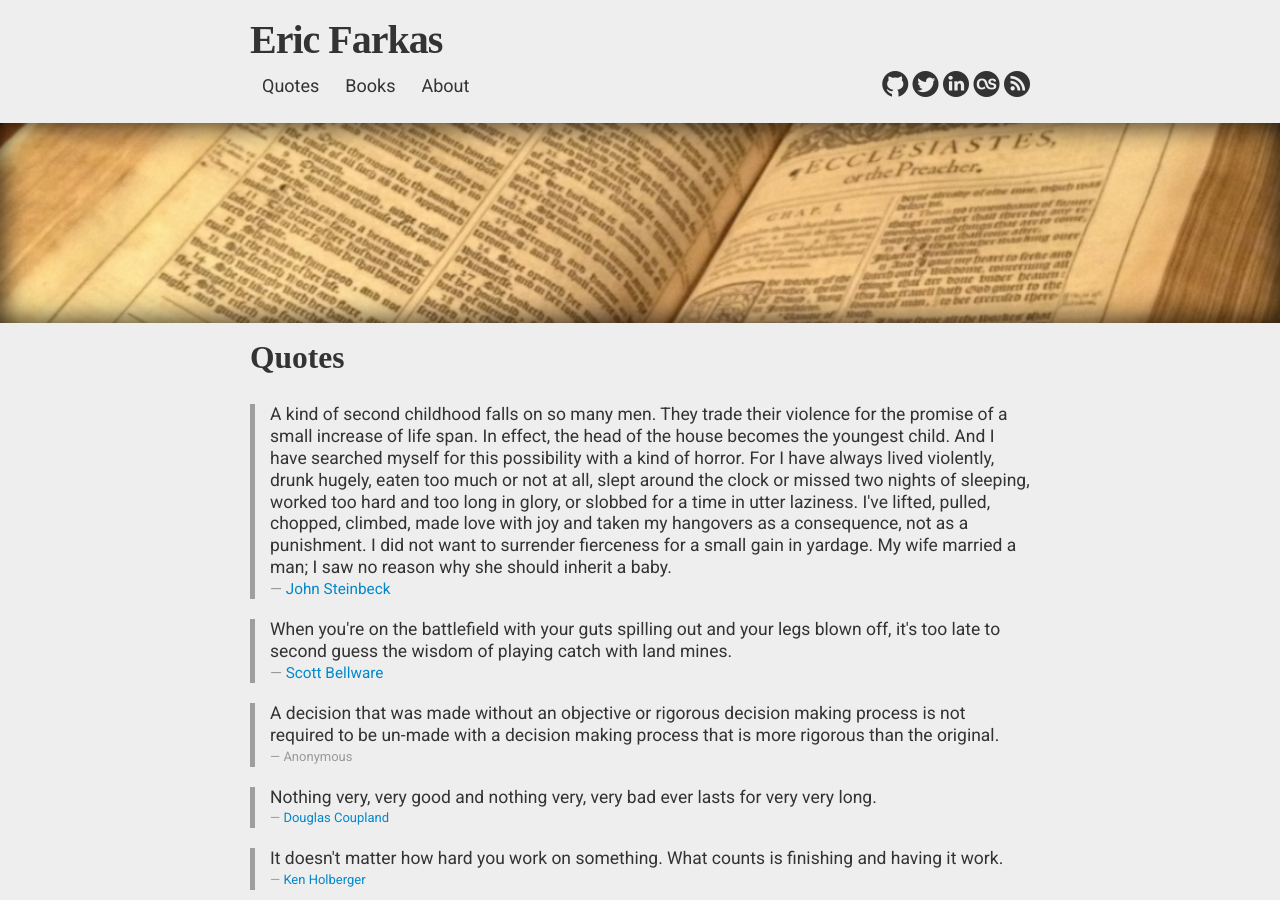
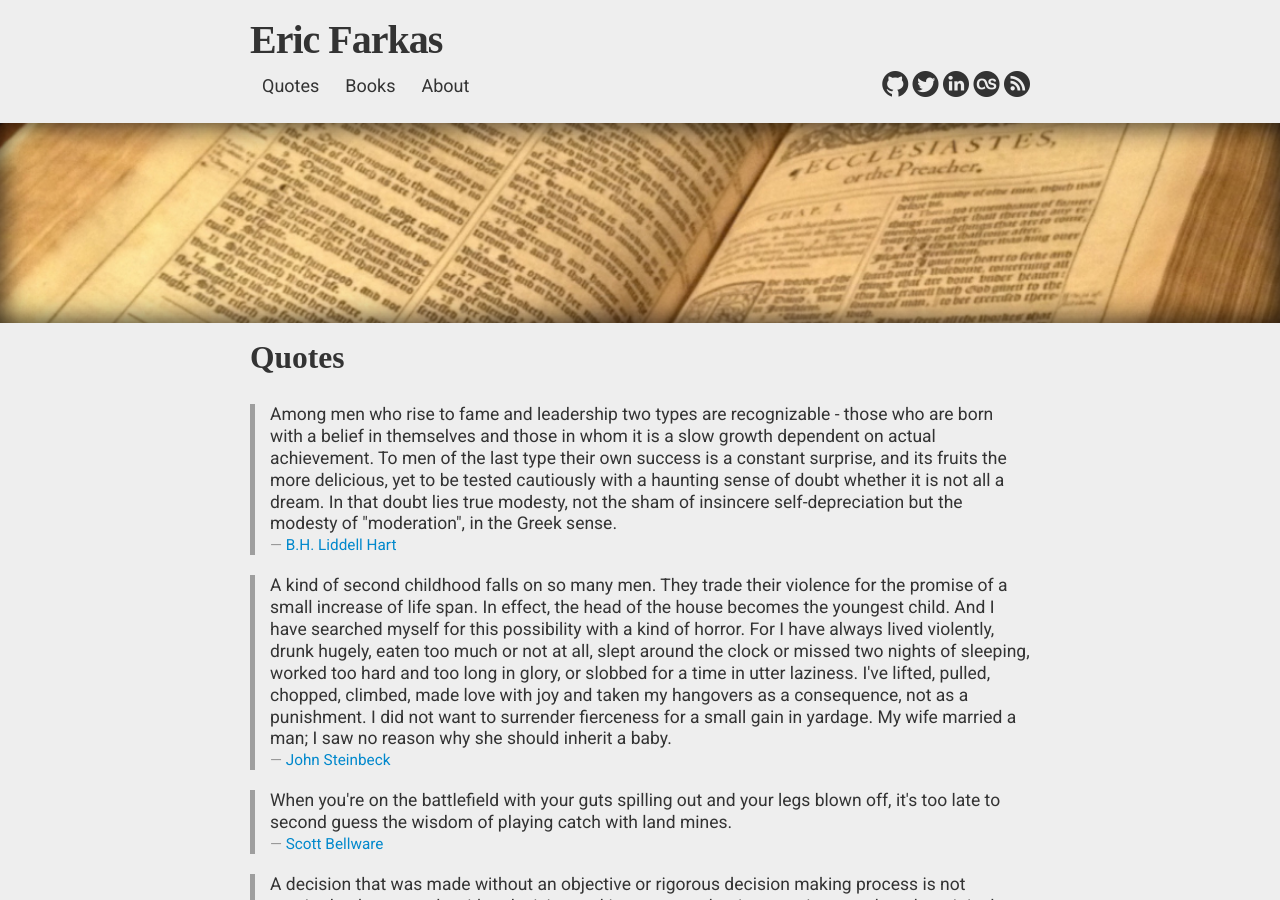
Before and after one commit to speric/speric.github.com, a Jekyll site: the page built from quotes.html, in a window 1280 px wide and 900 px high. Built offline with Jekyll 4.4.1, drawn with Linux system fonts in a browser that asks for light colours; some web fonts are replaced; comment, search, counter and statistics services are not loaded.

Commit message:
Add new Hart quote

```diff
--- a/quotes.html
+++ b/quotes.html
@@ -8,6 +8,18 @@ description: A collection of thought-provoking quotes.
 <h2>Quotes</h2>
 <br/>
 
+<blockquote>
+  <p>
+    Among men who rise to fame and leadership two types are
+    recognizable - those who are born with a belief in themselves and those
+    in whom it is a slow growth dependent on actual achievement. To men of the
+    last type their own success is a constant surprise, and its fruits the more
+    delicious, yet to be tested cautiously with a haunting sense of doubt whether
+    it is not all a dream. In that doubt lies true modesty, not the sham of
+    insincere self-depreciation but the modesty of "moderation", in the Greek sense.
+  </p>
+  <small><a href="https://www.amazon.com/Sherman-Soldier-Realist-American/dp/B07YPLX4L7/">B.H. Liddell Hart</a></small>
+</blockquote>
 
 <blockquote>
   <p>
```
